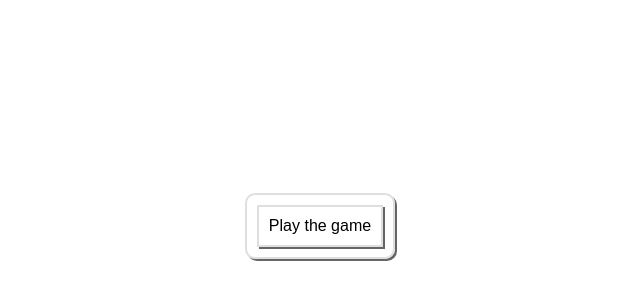
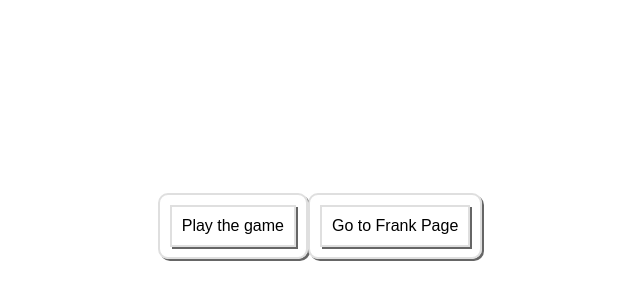
Before and after one commit to SIOCODE-Open/not-a-bird, a React app in the folder packages/app-game/: page / in a window 1280 px wide. Shown: the part 174-474 px from the top of the page, without its empty margins (320-960 px from the left). Built offline with nearby package versions, Linux system fonts and the light colour scheme; a web font is replaced by a local one.

Commit message:
:zap: (app-game) add FrankPage

```diff
--- a/packages/app-game/src/NotABirdApp.tsx
+++ b/packages/app-game/src/NotABirdApp.tsx
@@ -1,10 +1,12 @@
 import { useRef, useState } from "react";
 import { LandingPage } from "./pages/LandingPage";
 import { GamePage } from "./pages/GamePage";
+import { FrankPage } from "./pages/FrankPage";
 
 const pages: Array<{ path: string, component: any }> = [
     { path: "/landing-page", component: LandingPage },
     { path: "/game", component: GamePage },
+    { path: "/frank", component: FrankPage },
 ];
 
 export function NotABirdApp() {
--- /dev/null
+++ b/packages/app-game/src/pages/FrankPage.tsx
@@ -0,0 +1,3 @@
+export function FrankPage(props: { navigate: (path: string) => void }) {
+  return <h1>This is a frank Page</h1>;
+}
--- a/packages/app-game/src/pages/LandingPage.tsx
+++ b/packages/app-game/src/pages/LandingPage.tsx
@@ -11,9 +11,16 @@ export function LandingPage(
         props.navigate('/game');
     };
 
+    const goToFrankPage = () => {
+        props.navigate('/frank');
+    };
+
     return <CenteredLayout>
         <Card>
             <Button onClick={onStartPlaying}>Play the game</Button>
         </Card>
+        <Card>
+            <Button onClick={goToFrankPage}>Go to Frank Page</Button>
+        </Card>
     </CenteredLayout>
 }
```
